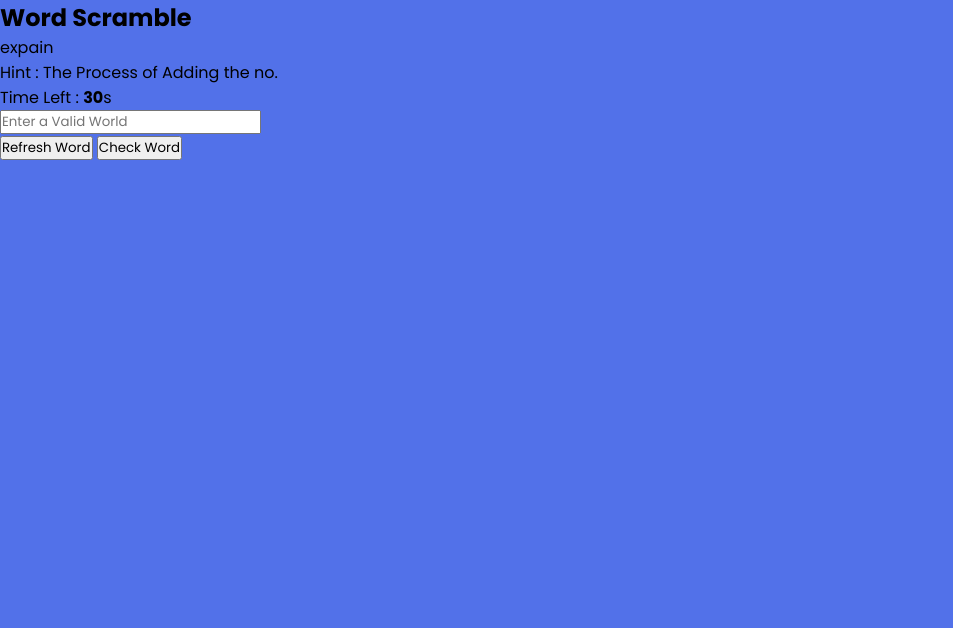
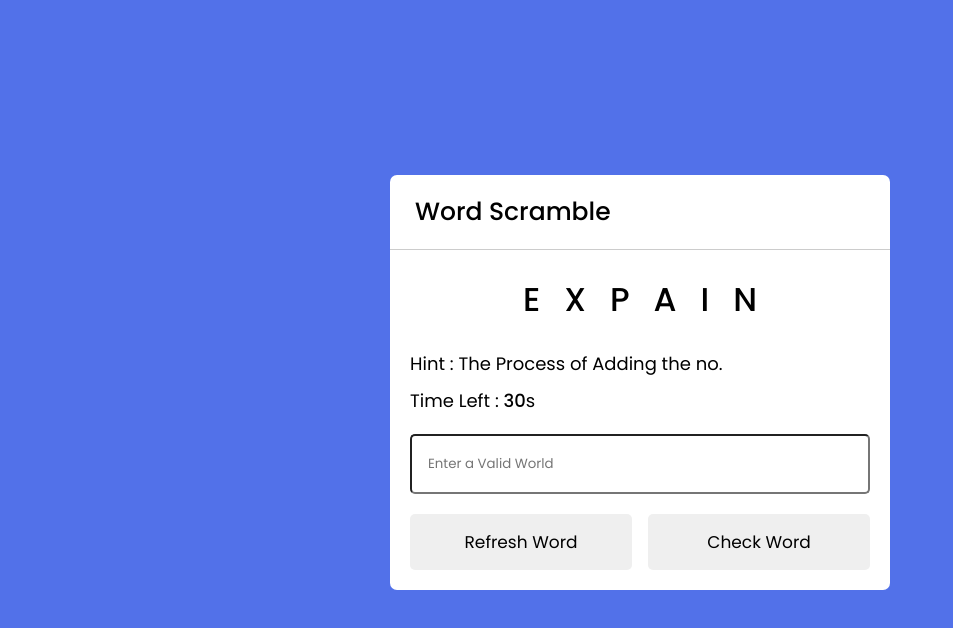
Before and after one commit to GautamGoyal2341/Scramble, a plain HTML site: page index.html in a window 1280 px wide. Shown: the whole page, without its empty margins (0-953 px from the left). Drawn offline with Linux system fonts and the light colour scheme.

Commit message:
css without margin done

```diff
--- a/index.css
+++ b/index.css
@@ -10,14 +10,79 @@
 
 body{
     background-color: #5271E9;
+    display: flex;
+    align-items: center;
+    justify-content: center;
+    min-height: 100vh ;
 }
 
-.main{
-    align-content: center;
-    background-color: aliceblue;
-    height: 400px;
+.container{
+
+    background-color: #fff;
+
     width: 500px;
-    margin-left: 500px;
-    border-radius: 20px;
-    margin-top: 25vh;
+    /* margin-left: 500px; */
+    border-radius: 7px;
+    /* margin-top: 25vh; */
 }
+
+.container h2{
+    font-size: 25px;
+    font-weight: 500;
+    padding: 18px 25px;
+    border-bottom: 1px solid #ccc ;
+}
+
+
+.content{
+    margin: 25px 20px 35px;
+    padding-bottom: 20px;
+
+}
+
+.word{
+    font-size: 33px;
+    font-weight: 500;
+    text-align: center;
+    text-transform: uppercase;
+    letter-spacing: 24px;
+    margin-right: -24px;
+}
+
+.details{
+    margin: 25px 0px 20px;
+}
+
+.details p{
+    font-size: 18px;
+    margin-bottom: 10px;
+}
+
+.details p  b{
+    font-weight:500;
+}
+
+input{
+    width: 100%;
+    height: 60px;
+    outline: none;
+    padding: 0 16px;
+    border-radius: 5px;
+}
+
+.buttons{
+    display: flex;
+    justify-content: space-between;
+    margin-top: 20px;
+}
+
+.buttons button{
+
+     border: none;
+     outline: none;
+     padding: 15px 0;
+     font-size: 17px;
+     border-radius: 5px;
+     width: calc(100% / 2 - 8px);
+
+}
```
